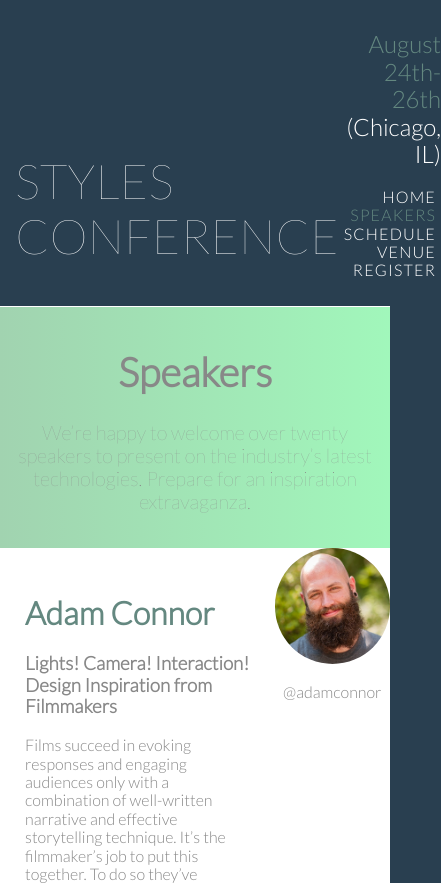
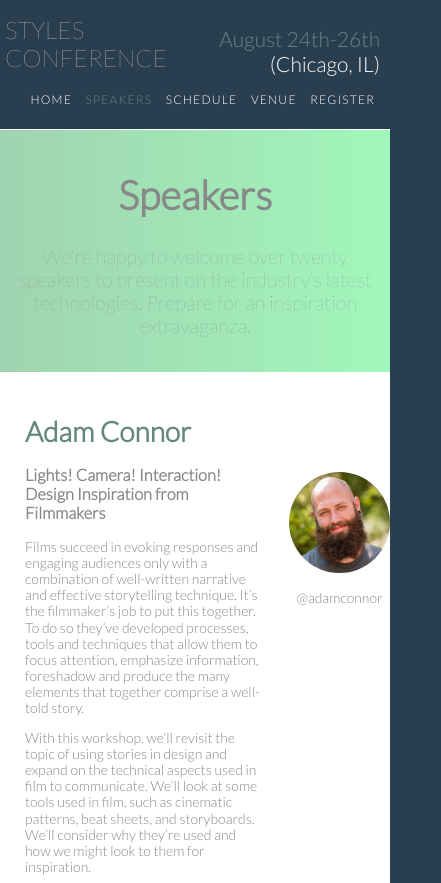
Before and after one commit to briannarenni/web-conference-site, a plain HTML site: page speakers.html in a window 390 px wide. Shown: the top 883 px of the page, 441 px wide, since content can reach past the window. Drawn offline with Linux system fonts and the light colour scheme.

Commit message:
add mobile queries

```diff
--- a/styles/global.css
+++ b/styles/global.css
@@ -87,10 +87,41 @@
   margin-top: auto;
 }
 
- .footer-left {}
+
 
 .footer-nav {
   font-weight: 300;
 }
 
 /*MEDIA QUERIES*/
+@media only screen and (min-width: 300px) and (max-width: 800px) {
+  body {
+    font-size: 14px;
+  }
+  .header-logo {
+    font-size: 24px;
+    position: absolute;
+    top: 0px;
+    left: 0px;
+  }
+  .header-nav {
+    width: 100%;
+    font-size: 12px;
+  }
+
+  .footer-left {
+    visibility: hidden;
+  }
+
+  .footer-nav {
+   width: 600px;
+
+  }
+
+  iframe {
+visibility: hidden;}
+}
+
+.venue-left {
+ margin-left: 300px;
+}
--- a/styles/main.css
+++ b/styles/main.css
@@ -24,7 +24,6 @@
 
 .content-row {
   display: flex;
-
 }
 
 .content-col {
@@ -32,7 +31,6 @@
 }
 
 /*INDEX SETS*/
-
 .btn {
   border: 1px solid white;
   padding: 15px;
@@ -81,14 +79,12 @@
 }
 
 .speaker-text h3, p {
-    color: var(--gray);
+  color: var(--gray);
 }
-
 
 .speaker-right {
   text-align: center;
   margin-bottom: 350px;
-
 }
 
 .speaker-img {
@@ -102,15 +98,47 @@
 }
 
 .content-col h3, p {
-    color: var(--gray);
+  color: var(--gray);
 }
 
 .venue-left {
-width: 150px;
-padding: 20px;
-
+  width: 150px;
+  padding: 10px;
 }
 
 .venue-right {
-margin: 20px;
+  margin: 20px;
 }
+
+/*MEDIA QUERIES*/
+@media only screen and (min-width: 300px) and (max-width: 800px) {
+  .conf-card {
+    padding: 0px;
+    width: 150px;
+  }
+
+  .speaker-right {
+    margin-top: 100px;
+    margin-bottom: 400px;
+  }
+
+
+  .conf-card {
+    padding: 0px;
+    width: 150px;
+  }
+
+  .speaker-right {
+    margin-top: 100px;
+    margin-bottom: 400px;
+  }
+
+iframe {
+  visibility: hidden;
+}
+
+.venue-left {
+  margin-left: 50px;
+}
+
+}
```
Lines whose indentation alone changed are shown as unchanged.
